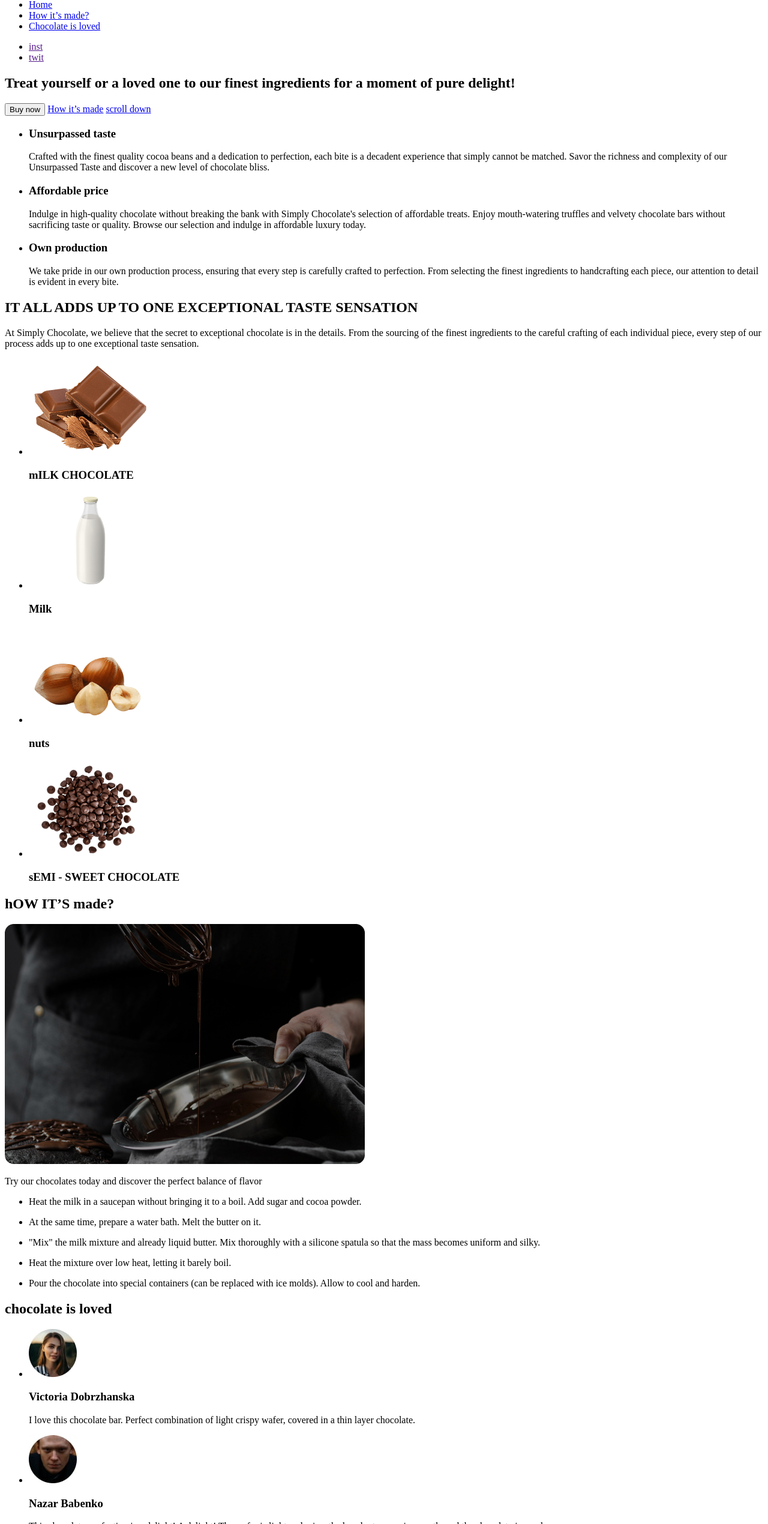
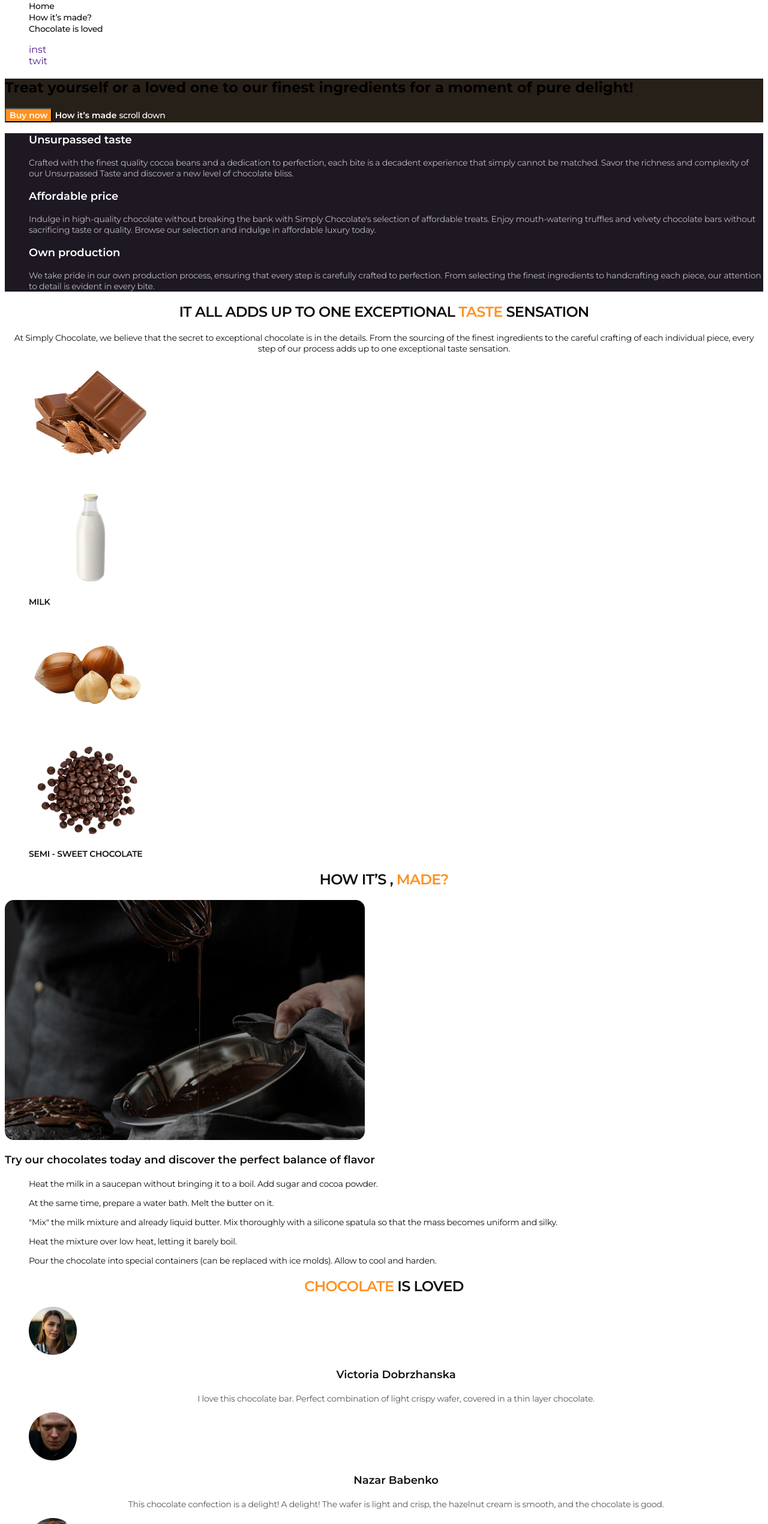
Before and after one commit to Olena1503/danylko-02, a plain HTML site: page index.html in a window 1280 px wide. Shown: the part 53-2593 px from the top of the page at 60% size. Drawn offline with Linux system fonts and the light colour scheme.

Commit message:
add-css-styles

```diff
--- /dev/null
+++ b/css/styles.css
@@ -0,0 +1,242 @@
+:root {
+   --accent-color:#FD9222;
+   --maine-text-color: #111;
+   --secondary-text-color: #FFF;
+}
+body {
+    font-family: "Montserrat", sans-serif;
+}
+.visually-hidden {
+    position: absolute;
+    width: 1px;
+    height: 1px;
+    margin: -1px;
+    border: 0;
+    padding: 0;
+
+    white-space: nowrap;
+    clip-path: inset(100%);
+    clip: rect(0 0 0 0);
+    overflow: hidden;
+  }
+.link {
+    text-decoration: none;
+}
+.list {
+    list-style-type: none;
+}
+.section-title {
+    color: var(--maine-text-color);
+text-align: center;
+font-size: 24px;
+font-weight: 600;
+line-height: 1.17;
+letter-spacing: -0.03em;
+text-transform: uppercase;
+}
+.section-title span {
+    color: var(--accent-color);
+}
+
+/**------------------HEADER-------*/
+.header-logo {
+    color: var(--maine-text-color);
+    font-size: 18px;
+    font-weight: 700;
+    line-height: 1.11;
+    letter-spacing: -0.03em;
+}
+.header-logo-accent {
+    font-style: italic;
+}
+.header-menu-link {
+    color: var(--maine-text-color);
+font-size: 14px;
+font-family: Montserrat;
+font-weight: 500;
+line-height: 1.14;
+letter-spacing: -0.02em;
+}
+.header-menu-link:hover,
+.header-menu-link:focus {
+    color: var(--accent-color);
+}
+
+/**------------------HERO-------*/
+.hero {
+    background-color: #272018;
+}
+.hero-title {
+}
+.hero-btn {
+    color: var(--secondary-text-color);
+font-size: 14px;
+font-family: inherit;
+font-weight: 600;
+background-color: var(--accent-color);
+cursor: pointer;
+}
+.hero-link {
+    color: var(--secondary-text-color);
+font-size: 14px;
+font-weight: 600;
+}
+.hero-down {
+    color: var(--secondary-text-color);
+font-size: 14px;
+font-family: Montserrat;
+font-weight: 500;
+line-height: 1.29;
+letter-spacing: -0.03em;
+}
+/**----------------ADVANTAGES-------*/
+.advantages {
+    background-color: #1E1823;
+}
+.advantages-list {
+}
+.advanteges-item {
+}
+.advanteges-subtitle {
+    color: var(--secondary-text-color);
+font-size: 18px;
+font-weight: 600;
+}
+.advanteges-item-text {
+    color: rgba(255, 255, 255, 0.70);
+font-size: 14px;
+letter-spacing: -0.02em;
+}
+/**----------------TASTE-------*/
+.taste {
+}
+.taste-title {
+}
+.taste-text {
+    color: var(--maine-text-color);
+text-align: center;
+font-size: 14px;
+line-height: 1.29;
+letter-spacing: -0.02em;
+}
+.taste-list {
+}
+.taste-item {
+}
+.taste-img {
+}
+.taste-subtitle {
+    color: var(--secondary-text-color);
+font-size: 14px;
+font-weight: 600;
+line-height: 1.29;
+letter-spacing: -0.02em;
+text-transform: uppercase;
+}
+.taste-subtitle.light {
+    color: var(--secondary-text-color);
+}
+.taste-subtitle.dark {
+    color: var(--maine-text-color);
+}
+
+/**----------------MADE-------*/
+.made {
+}
+.made-title {
+}
+.made-head {
+    color: var(--maine-text-color);
+font-size: 18px;
+font-weight: 600;
+line-height: 1.33;
+}
+.made-list {
+}
+.made-item {
+}
+.made-item-text {
+    color: var(--maine-text-color);
+font-size: 14px;
+line-height: 1.29;
+letter-spacing: -0.02em;
+}
+
+/**----------------LOVE-------*/
+.love {
+}
+.love-title {
+}
+.love-list {
+}
+.love-item {
+}
+.love-subtitle {
+    color: var(--maine-text-color);
+text-align: center;
+font-size: 18px;
+font-weight: 600;
+line-height: 1.33;
+}
+.love-item-text {
+    color: rgba(17, 17, 17, 0.70);
+text-align: center;
+font-size: 14px;
+line-height: 1.29;
+letter-spacing: -0.02em;
+}
+.love-btn {
+    color: var(--maine-text-color);
+font-size: 18px;
+font-family: inherit;
+font-weight: 600;
+}
+/**----------------FOOTER-------*/
+.footer {
+    background-color: var(--maine-text-color);
+}
+.footer-mane-text {
+    color: var(--secondary-text-color);
+font-size: 28px;
+font-weight: 500;
+line-height: 1.21;
+letter-spacing: -0.02em;
+}
+.footer-mane-text span {
+    color: var(--accent-color);
+}
+.footer-contacts-head {
+    color: var(--secondary-text-color);
+text-align: center;
+font-size: 14px;
+font-weight: 500;
+line-height: 1.29;
+}
+.footer-adress {
+    font-size: normal;
+}
+.footer-adress-list {
+}
+.footer-adress-item {
+
+}
+.footer-adress-link {
+    color: var(--secondary-text-color);
+text-align: center;
+font-size: 14px;
+line-height: 1.29;
+letter-spacing: -0.02em;
+}
+.footer-navigation {
+}
+.footer-menu {
+}
+.footer-menu-item {
+}
+.footer-menu-link {
+    color: var(--secondary-text-color);
+font-size: 14px;
+font-weight: 500;
+line-height: 1.14;
+letter-spacing: -0.02em;
+}
--- a/index.html
+++ b/index.html
@@ -4,22 +4,28 @@
     <meta charset="UTF-8" />
     <meta name="viewport" content="width=device-width, initial-scale=1.0" />
     <title>Simply Chocolate</title>
+    <link rel="stylesheet" href="./css/styles.css">
+    <link rel="preconnect" href="https://fonts.googleapis.com">
+    <link rel="preconnect" href="https://fonts.gstatic.com" crossorigin>
+    <link
+      href="https://fonts.googleapis.com/css2?family=Montserrat:ital,wght@0,400;0,500;0,600;0,700;1,700&display=swap"
+      rel="stylesheet">
   </head>
   <body>
-    <header>
-      <nav>
-        <a href=""
-          >SIMPLY CHOCOLATE <img src="./images/logo-icon.svg" alt="logo icon"
+    <header class="header">
+      <nav class="header-navigation">
+        <a href="" class="header-logo link"
+          ><span class="header-logo-accent">SIMPLY</span> CHOCOLATE <img src="./images/logo-icon.svg" alt="logo icon"
         /></a>
-        <ul>
-          <li><a href="/">Home</a></li>
-          <li><a href="#made">How it’s made?</a></li>
-          <li><a href="#love">Chocolate is loved</a></li>
+        <ul class="header-menu list">
+          <li class="header-menu-items"><a class="header-menu-link link" href="/">Home</a></li>
+          <li class="header-menu-items"><a class="header-menu-link link" href="#made">How it’s made?</a></li>
+          <li class="header-menu-items"><a class="header-menu-link link" href="#love">Chocolate is loved</a></li>
         </ul>
       </nav>
-      <ul>
-        <li>
-          <a
+      <ul class="header-socials list">
+        <li class="header-socials-items">
+          <a class="header-social-link link"
             href=""
             aria-label="instagram"
             target="_blank"
@@ -27,8 +33,8 @@
             >inst</a
           >
         </li>
-        <li>
-          <a
+        <li class="header-socials-items">
+          <a class="header-social-link link"
             href=""
             aria-label="twitter"
             target="_blank"
@@ -39,30 +45,30 @@
       </ul>
     </header>
     <main>
-      <section>
-        <h1>
+      <section class="hero">
+        <h1 class="hero-title">
           Treat yourself or a loved one to our finest ingredients for a moment
           of pure delight!
         </h1>
-        <button type="button">Buy now</button>
-        <a href="#made">How it’s made</a>
-        <a href="#footer">scroll down</a>
+        <button type="button" class="hero-btn">Buy now</button>
+        <a href="#made" class="hero-link link">How it’s made</a>
+        <a href="#footer" class="hero-down link">scroll down</a>
       </section>
-      <section>
-        <h2 hidden>Advantages</h2>
-        <ul>
-          <li>
-            <h3>Unsurpassed taste</h3>
-            <p>
+      <section class="advantages">
+        <h2 class="visually-hidden">Advantages</h2>
+        <ul class="advantages-list list">
+          <li class="advanteges-item">
+            <h3 class="advanteges-subtitle">Unsurpassed taste</h3>
+            <p class="advanteges-item-text">
               Crafted with the finest quality cocoa beans and a dedication to
               perfection, each bite is a decadent experience that simply cannot
               be matched. Savor the richness and complexity of our Unsurpassed
               Taste and discover a new level of chocolate bliss.
             </p>
           </li>
-          <li>
-            <h3>Affordable price</h3>
-            <p>
+          <li class="advanteges-item">
+            <h3 class="advanteges-subtitle">Affordable price</h3>
+            <p class="advanteges-item-text">
               Indulge in high-quality chocolate without breaking the bank with
               Simply Chocolate's selection of affordable treats. Enjoy
               mouth-watering truffles and velvety chocolate bars without
@@ -70,9 +76,9 @@
               affordable luxury today.
             </p>
           </li>
-          <li>
-            <h3>Own production</h3>
-            <p>
+          <li class="advanteges-item">
+            <h3 class="advanteges-subtitle">Own production</h3>
+            <p class="advanteges-item-text">
               We take pride in our own production process, ensuring that every
               step is carefully crafted to perfection. From selecting the finest
               ingredients to handcrafting each piece, our attention to detail is
@@ -81,92 +87,92 @@
           </li>
         </ul>
       </section>
-      <section>
-        <h2>IT ALL ADDS UP TO ONE EXCEPTIONAL TASTE SENSATION</h2>
-        <p>
+      <section class="taste">
+        <h2 class="taste-title section-title">IT ALL ADDS UP TO ONE EXCEPTIONAL <span>TASTE</span> SENSATION</h2>
+        <p class="taste-text">
           At Simply Chocolate, we believe that the secret to exceptional
           chocolate is in the details. From the sourcing of the finest
           ingredients to the careful crafting of each individual piece, every
           step of our process adds up to one exceptional taste sensation.
         </p>
-        <ul>
-          <li>
-            <img src="./images/milk-chocolade-min.png" alt="milk-chocolade" width="206" height="160" />
-            <h3>mILK CHOCOLATE</h3>
+        <ul class="taste-list list">
+          <li class="taste-item">
+            <img src="./images/milk-chocolade-min.png" alt="milk-chocolade" width="206" height="160" class="taste-img" />
+            <h3 class="taste-subtitle light">mILK CHOCOLATE</h3>
           </li>
-          <li>
-            <img src="./images/milk-min.png" alt="milk" width="206" height="160" />
-            <h3>Milk</h3>
+          <li class="taste-item">
+            <img src="./images/milk-min.png" alt="milk" width="206" height="160" class="taste-img" />
+            <h3 class="taste-subtitle dark">Milk</h3>
           </li>
-          <li>
-            <img src="./images/nuts-min.png" alt="nuts" width="206" height="160" />
-            <h3>nuts</h3>
+          <li class="taste-item">
+            <img src="./images/nuts-min.png" alt="nuts" width="206" height="160" class="taste-img" />
+            <h3 class="taste-subtitle light">nuts</h3>
           </li>
-          <li>
-            <img src="./images/semi-min.png" alt="semi" width="206" height="160" />
-            <h3>sEMI - SWEET CHOCOLATE</h3>
+          <li class="taste-item">
+            <img src="./images/semi-min.png" alt="semi" width="206" height="160" class="taste-img" />
+            <h3 class="taste-subtitle dark">sEMI - SWEET CHOCOLATE</h3>
           </li>
         </ul>
       </section>
-      <section id="made">
-        <h2>hOW IT’S made?</h2>
+      <section id="made" class="made">
+        <h2 class="made-title section-title">hOW IT’S , <span>made?</span></h2>
         <img src="./images/chocolade.jpg" alt="chocolade" width="600" height="400">
-        <p>Try  our chocolates today and discover the perfect balance of flavor</p>
-        <ul>
-          <li>
-            <p>Heat the milk in a saucepan without bringing it to a boil. Add sugar and cocoa powder.</p>
+        <p class="made-head">Try  our chocolates today and discover the perfect balance of flavor</p>
+        <ul class="made-list list">
+          <li class="made-item">
+            <p class="made-item-text">Heat the milk in a saucepan without bringing it to a boil. Add sugar and cocoa powder.</p>
+          </li>
+          <li class="made-item">
+            <p class="made-item-text">At the same time, prepare a water bath. Melt the butter on it.</p>
+          </li>
+          <li class="made-item">
+            <p class="made-item-text">"Mix" the milk mixture and already liquid butter. Mix thoroughly with a silicone spatula so that the mass becomes uniform and silky.</p>
+          </li>
+          <li class="made-item">
+            <p class="made-item-text">Heat the mixture over low heat, letting it barely boil.</p>
           </li>
           <li>
-            <p>At the same time, prepare a water bath. Melt the butter on it.</p>
+            <p class="made-item-text">Pour the chocolate into special containers (can be replaced with ice molds). Allow to cool and harden.</p>
+          </li class="made-item">
+        </ul>
+      </section>
+      <section id="love" class="love">
+        <h2 class="love-title section-title"><span> chocolate</span> is loved</h2>
+        <ul class="love-list list">
+          <li class="love-item">
+            <img src="./images/viktorya.jpg" alt="viktorya" width="80" height="80">
+            <h3 class="love-subtitle">Victoria Dobrzhanska</h3>
+            <p class="love-item-text">I love this chocolate bar. Perfect combination of light crispy wafer, covered in a thin layer chocolate.</p>
           </li>
-          <li>
-            <p>"Mix" the milk mixture and already liquid butter. Mix thoroughly with a silicone spatula so that the mass becomes uniform and silky.</p>
+          <li class="love-item">
+            <img src="./images/nazar.jpg" alt="nazar" width="80" height="80">
+            <h3 class="love-subtitle">Nazar Babenko</h3>
+            <p class="love-item-text">This chocolate confection is a delight! A delight! The wafer is light and crisp, the hazelnut cream is smooth, and the chocolate is good.</p>
           </li>
-          <li>
-            <p>Heat the mixture over low heat, letting it barely boil.</p>
-          </li>
-          <li>
-            <p>Pour the chocolate into special containers (can be replaced with ice molds). Allow to cool and harden.</p>
+          <li class="love-item">
+            <img src="./images/olena.jpg" alt="olena" width="80" height="80">
+            <h3 class="love-subtitle">Olena Kampusch</h3>
+            <p class="love-item-text"> Chocolate is a family favourite treat. Love the delicious smooth chocolate and the creaminess inside. The wafer is soft but crunchy.</p>
           </li>
         </ul>
-      </section>
-      <section id="love">
-        <h2>chocolate is loved</h2>
-        <ul>
-          <li>
-            <img src="./images/viktorya.jpg" alt="viktorya" width="80" height="80">
-            <h3>Victoria Dobrzhanska</h3>
-            <p>I love this chocolate bar. Perfect combination of light crispy wafer, covered in a thin layer chocolate.</p>
-          </li>
-          <li>
-            <img src="./images/nazar.jpg" alt="nazar" width="80" height="80">
-            <h3>Nazar Babenko</h3>
-            <p>This chocolate confection is a delight! A delight! The wafer is light and crisp, the hazelnut cream is smooth, and the chocolate is good.</p>
-          </li>
-          <li>
-            <img src="./images/olena.jpg" alt="olena" width="80" height="80">
-            <h3>Olena Kampusch</h3>
-            <p> Chocolate is a family favourite treat. Love the delicious smooth chocolate and the creaminess inside. The wafer is soft but crunchy.</p>
-          </li>
-        </ul>
-        <button type="button">Leave  a review</button>
+        <button type="button" class="love-btn">Leave  a review</button>
       </section>
 
     </main>
-    <footer id="footer">
-      <p>Chocolate a delicious cure for a bad day</p>
-      <p>Contact us</p>
-      <address>
-        <ul>
-          <li><a href="tel:+38068443-94-26">+380 (68) 443-94-26</a></li>
-          <li><a href="mailto:simplychoc@gmail.com">simplychoc@gmail.com</a></li>
+    <footer id="footer" class="footer">
+      <p class="footer-mane-text"><span>Chocolate</span> a delicious cure for a bad day</p>
+      <p class="footer-contacts-head">Contact us</p>
+      <address class="footer-adress">
+        <ul class="footer-adress-list list">
+          <li class="footer-adress-item"><a href="tel:+38068443-94-26" class="footer-adress-link link">+380 (68) 443-94-26</a></li>
+          <li class="footer-adress-item"><a href="mailto:simplychoc@gmail.com" class="footer-adress-link link">simplychoc@gmail.com</a></li>
         </ul>
       </address>
-        <nav>
-          <ul>
-            <li><a href="">Home</a></li>
-            <li><a href="">How it’s made?</a></li>
-            <li><a href="">Chocolate is loved</a></li>
+        <nav class="footer-navigation">
+          <ul class="footer-menu list">
+            <li class="footer-menu-item"><a class="footer-menu-link link" href="">Home</a></li>
+            <li class="footer-menu-item"><a class="footer-menu-link link" href="">How it’s made?</a></li>
+            <li class="footer-menu-item"><a class="footer-menu-link link" href="">Chocolate is loved</a></li>
           </ul>
         </nav>
     </footer>
```
